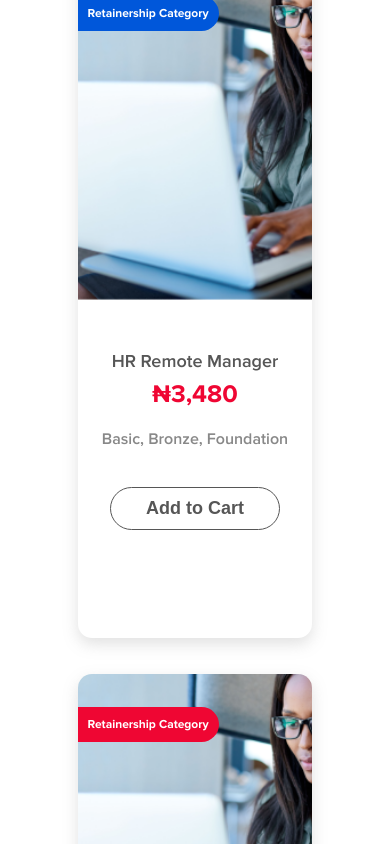
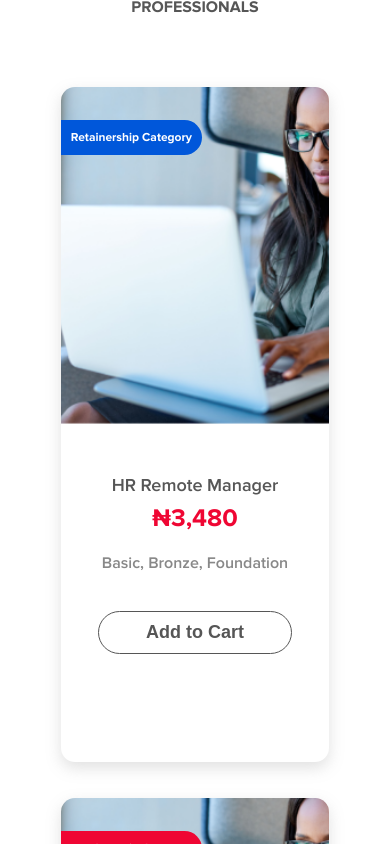
Before and after one commit to TechinnoverHub/hr-work, a React (Create React App) app: page /packages in a window 390 px wide. Shown: the part 816-1660 px from the top of the page. Built offline with nearby package versions, Linux system fonts and the light colour scheme; what google-maps-react would draw is missing.

Commit message:
Package responsive (#20)
* mobile view

* package page responsive

* packages page remodified

* remodified packages

* packages v2 mobile

Co-authored-by: Adebanjo oluwatominiyin <tomiadebanjo@gmail.com>

```diff
--- a/src/Components/PackagesLink/index.scss
+++ b/src/Components/PackagesLink/index.scss
@@ -1,12 +1,22 @@
 .packages-link {
   max-width: 1100px;
   margin: 0px 120px;
+
+  @media screen and (max-width: 600px) {
+    max-width: 500px;
+    margin: 0 auto;
+    width: 80%;
+  }
 }
 
 .packages-list {
   display: flex;
   justify-content: center;
   margin: 0 auto;
+
+  @media screen and (max-width: 600px) {
+    flex-direction: column;
+  }
 }
 
 .list-item {
@@ -16,6 +26,10 @@
   color: #565656;
   font-size: 16px;
   font-weight: bold;
+
+  @media screen and (max-width: 600px) {
+    margin-bottom: 20px;
+  }
 }
 
 .list-item-active {
--- a/src/Pages/Blog/index.scss
+++ b/src/Pages/Blog/index.scss
@@ -106,7 +106,7 @@
   margin-left: 15px;
 }
 
-// GALLERY sECTION
+// GALLERY sECTION //
 .gallery-section {
   width: 80vw;
   margin: 0 auto;
--- a/src/Pages/Packages/index.jsx
+++ b/src/Pages/Packages/index.jsx
@@ -12,10 +12,10 @@ function Packages() {
     <div>
       <Header />
       <Hero imgUrl={packageImg} heroTitle="Our Packages" />
-      <div className="packages-section">
+      <div className="package-page-section">
         <PackagesLink />
         <div className="packages-grid">
-          <div className="package-box">
+          <div className="package-page-grid-box">
             <div className="box-image1">
               <div className="package-image">
                 <div className="package-image-label-blue">
@@ -28,7 +28,9 @@ function Packages() {
                 <p className="package-body-category">
                   Basic, Bronze, Foundation
                 </p>
-                <button className="package-box-button">Add to Cart</button>
+                <button className="package-page-grid-button">
+                  Add to Cart
+                </button>
               </div>
             </div>
 
@@ -44,7 +46,9 @@ function Packages() {
                 <p className="package-body-category">
                   Basic, Bronze, Foundation
                 </p>
-                <button className="package-box-button">Add to Cart</button>
+                <button className="package-page-grid-button">
+                  Add to Cart
+                </button>
               </div>
             </div>
 
@@ -60,12 +64,14 @@ function Packages() {
                 <p className="package-body-category">
                   Basic, Bronze, Foundation
                 </p>
-                <button className="package-box-button">Add to Cart</button>
+                <button className="package-page-grid-button">
+                  Add to Cart
+                </button>
               </div>
             </div>
           </div>
 
-          <div className="package-box">
+          <div className="package-page-grid-box">
             <div className="box-image1">
               <div className="package-image">
                 <div className="package-image-label-blue">
@@ -78,7 +84,9 @@ function Packages() {
                 <p className="package-body-category">
                   Basic, Bronze, Foundation
                 </p>
-                <button className="package-box-button">Add to Cart</button>
+                <button className="package-page-grid-button">
+                  Add to Cart
+                </button>
               </div>
             </div>
 
@@ -94,7 +102,9 @@ function Packages() {
                 <p className="package-body-category">
                   Basic, Bronze, Foundation
                 </p>
-                <button className="package-box-button">Add to Cart</button>
+                <button className="package-page-grid-button">
+                  Add to Cart
+                </button>
               </div>
             </div>
 
@@ -110,12 +120,14 @@ function Packages() {
                 <p className="package-body-category">
                   Basic, Bronze, Foundation
                 </p>
-                <button className="package-box-button">Add to Cart</button>
+                <button className="package-page-grid-button">
+                  Add to Cart
+                </button>
               </div>
             </div>
           </div>
 
-          <div className="package-box">
+          <div className="package-page-grid-box">
             <div className="box-image1">
               <div className="package-image">
                 <div className="package-image-label-blue">
@@ -128,7 +140,9 @@ function Packages() {
                 <p className="package-body-category">
                   Basic, Bronze, Foundation
                 </p>
-                <button className="package-box-button">Add to Cart</button>
+                <button className="package-page-grid-button">
+                  Add to Cart
+                </button>
               </div>
             </div>
 
@@ -144,7 +158,9 @@ function Packages() {
                 <p className="package-body-category">
                   Basic, Bronze, Foundation
                 </p>
-                <button className="package-box-button">Add to Cart</button>
+                <button className="package-page-grid-button">
+                  Add to Cart
+                </button>
               </div>
             </div>
 
@@ -160,7 +176,9 @@ function Packages() {
                 <p className="package-body-category">
                   Basic, Bronze, Foundation
                 </p>
-                <button className="package-box-button">Add to Cart</button>
+                <button className="package-page-grid-button">
+                  Add to Cart
+                </button>
               </div>
             </div>
           </div>
--- a/src/Pages/Packages/index.scss
+++ b/src/Pages/Packages/index.scss
@@ -1,15 +1,180 @@
-.packages-section {
-  max-width: 1100px;
+.package-page-section {
   margin: 100px auto 0;
+  width: 80vw;
 
-  @media screen and (max-width: 600px) {
-    max-width: 800px;
-    width: 70vw;
+  @media screen and (min-width: 800px) {
+    max-width: 1100px;
   }
 }
 
-.package-box {
-  margin: 46px 0px 0;
+.packages-grid {
+  padding-top: 50px;
+}
+
+.package-page-grid-box {
+  display: block;
+  padding: 0 7%;
+
+  @media screen and (min-width: 800px) {
+    display: flex;
+    justify-content: space-between;
+    padding: 10px 0 0;
+  }
+}
+
+.package-page-grid-box > div {
+  width: 100%;
+  margin-bottom: 36px;
+  border-radius: 14px;
+  display: flex;
+  flex-direction: column;
+  box-shadow: 0px 6px 15px rgba(136, 136, 136, 0.25);
+  height: 80vh;
+
+  @media screen and (min-width: 800px) {
+    width: 30%;
+    margin-bottom: 50px;
+    height: 555px;
+  }
+}
+
+.package-page-grid-box div .package-image {
+  height: 50%;
+  width: 100%;
+  border-top-left-radius: 14px;
+  border-top-right-radius: 14px;
+  background-size: cover;
+  background-position: 90% 0vw;
+  background-repeat: no-repeat;
+  background-image: url(../../Assets/images/packages-image.png);
+
+  @media screen and (min-width: 800px) {
+    background-position: initial;
+  }
+}
+
+.package-image-label-blue {
+  border-radius: 0px 17.5px 17.5px 0px;
+  background-color: #0057da;
+  margin-top: 33px;
+  display: inline-block;
+  padding: 6px 10px;
+
+  @media screen and (min-width: 420px) {
+    padding: 6px 20px;
+  }
+
+  span {
+    color: #ffffff;
+    line-height: 23px;
+    text-align: center;
+    font-weight: bold;
+    font-size: 12px;
+
+    @media screen and (min-width: 420px) {
+      font-size: 14px;
+    }
+  }
+}
+
+.package-image-label-red {
+  border-radius: 0px 17.5px 17.5px 0px;
+  background-color: #ef0633;
+  margin-top: 33px;
+  padding: 6px 20px;
+  display: inline-block;
+  padding: 6px 10px;
+
+  @media screen and (min-width: 420px) {
+    padding: 6px 20px;
+  }
+
+  span {
+    color: #ffffff;
+    line-height: 23px;
+    text-align: center;
+    font-weight: bold;
+    font-size: 12px;
+
+    @media screen and (min-width: 420px) {
+      font-size: 14px;
+    }
+  }
+}
+
+.package-image-label-green {
+  border-radius: 0px 17.5px 17.5px 0px;
+  background-color: #00ba34;
+  margin-top: 33px;
+  display: inline-block;
+  padding: 6px 10px;
+
+  @media screen and (min-width: 420px) {
+    padding: 6px 20px;
+  }
+
+  span {
+    color: #ffffff;
+    line-height: 23px;
+    text-align: center;
+    font-weight: bold;
+    font-size: 12px;
+
+    @media screen and (min-width: 420px) {
+      font-size: 14px;
+    }
+  }
+}
+
+.package-page-grid-box div .package-body {
+  padding-top: 3.125rem;
+  padding-bottom: 2.375rem;
+  padding-left: 10%;
+  padding-right: 10%;
+  text-align: center;
+  color: #565656;
+}
+
+.package-body h3 {
+  font-weight: 600;
+  font-size: 18px;
+  line-height: 23px;
+  text-align: center;
+  color: #565656;
+}
+
+.package-body-category {
+  font-weight: 600;
+  font-size: 16px;
+  line-height: 23px;
+  text-align: center;
+  color: #888888;
+  margin: 10px 0 21px;
+}
+
+.package-page-grid-button {
+  border-radius: 50px;
+  background-color: transparent;
+  border: 1.5px solid #565656;
+  color: #565656;
+  font-size: 18px;
+  font-weight: bold;
+  margin-top: 15px;
+  width: 90%;
+  padding: 10px;
+
+  @media screen and (min-width: 800px) {
+    padding: 15px 40px;
+  }
+}
+
+.package-body .price {
+  font-weight: bold;
+  font-size: 25px;
+  line-height: 23px;
+  text-align: center;
+  color: #ef0633;
+  margin: 10px 0px 22px;
 }
 
 // Show more Button
@@ -21,13 +186,13 @@
 .show-more-btn {
   padding: 0.8125rem 1.5rem;
   background-color: #ef0633;
-  box-shadow: 0px 6px 15px rgba(233, 40, 45, 0.25);
   border-radius: 6px;
   color: white;
   margin-top: 90px;
   cursor: pointer;
   font-size: 16px;
   font-weight: 600;
+  border: none;
 }
 
 // SERVICES SECTION
@@ -44,13 +209,10 @@
 .services-section {
   display: flex;
   justify-content: center;
-  //   margin: 110px 0px 90px 0px;
-  //   margin-top: 20px;
 }
 
 .services-text-wrapper {
   text-align: center;
-  //   margin-top: 40px;
 
   h3 {
     font-weight: bold;
@@ -66,18 +228,24 @@
     text-align: center;
     color: #565656;
   }
+
+  @media screen and (max-width: 600px) {
+    max-width: 500px;
+    margin: 0 auto;
+    width: 80%;
+  }
 }
 
 .service-btn button {
   padding: 0.8125rem 1.5rem;
   background-color: #ef0633;
-  box-shadow: 0px 6px 15px rgba(233, 40, 45, 0.25);
   border-radius: 6px;
   color: white;
   margin-top: 40px;
   cursor: pointer;
   font-size: 16px;
   font-weight: 700;
+  border: none;
 }
 
 button i {
```
